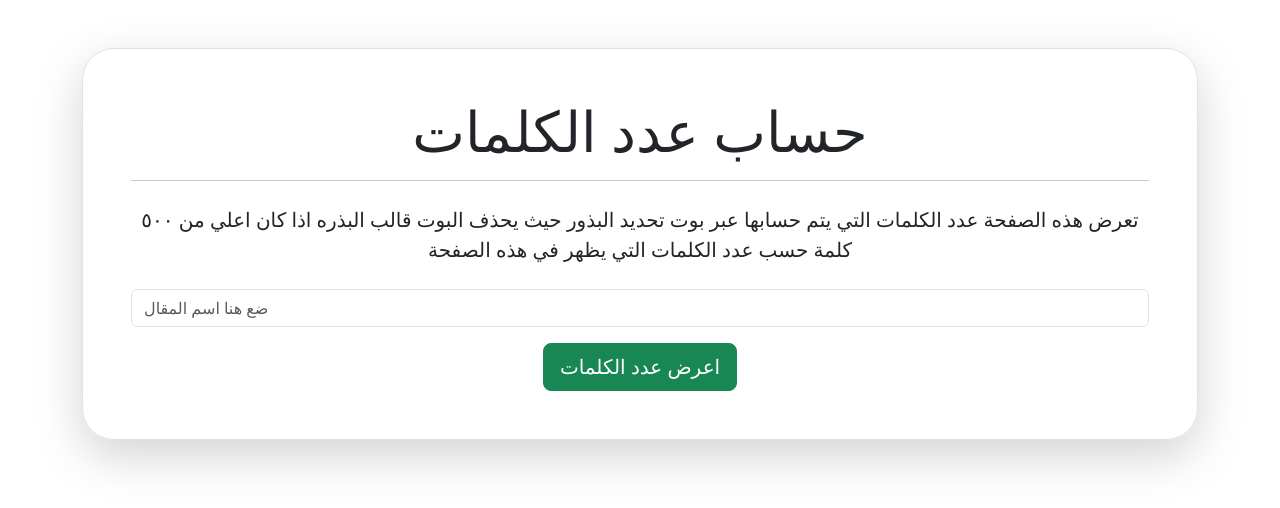
After one commit to LokasWiki/LokasBot-web, a Flask app: page /tools/words_Count in a window 1280 px wide. The commit adds this page. Shown: the top 508 px of the page. Run offline with Flask 2, Linux system fonts and the light colour scheme; some libraries are stand-ins or nearby versions.

Commit message:
init show page

```diff
--- a/app.py
+++ b/app.py
@@ -34,6 +34,12 @@ def to_dict(row):
 @app.route('/')
 def index():
     return render_template("home.html")
+
+
+@app.route("/tools/words_Count")
+def words_count_tool_get():
+    return render_template(f"tools/words_count.html")
+
 
 
 @app.route("/tasks/<name>")
--- a/templates/home.html
+++ b/templates/home.html
@@ -24,7 +24,7 @@
  <h1 class="my-2">قائمة الادوات</h1>
     <ul class="nav flex-column">
         <li class="nav-item">
-            <a  class="nav-link" href="{{ url_for('list_of_tools',name='wikidata_to_wiki') }}">1 ) wikdata item to wikitext table</a>
+            <a  class="nav-link" href="{{ url_for('words_count_tool_get') }}">1 ) حساب عدد الكلمات</a>
         </li>
     </ul>
 </body>
--- /dev/null
+++ b/templates/tools/words_count.html
@@ -0,0 +1,29 @@
+<!doctype html>
+<html lang="en">
+<head>
+    <meta charset="UTF-8">
+    <meta name="viewport"
+          content="width=device-width, user-scalable=no, initial-scale=1.0, maximum-scale=1.0, minimum-scale=1.0">
+    <meta http-equiv="X-UA-Compatible" content="ie=edge">
+    <title>words count tool</title>
+    <link
+      rel="stylesheet"
+      href="https://tools-static.wmflabs.org/cdnjs/ajax/libs/bootstrap/5.2.2/css/bootstrap.min.css"
+    />
+</head>
+<body>
+<form class="container my-5 text-center">
+    <div class="shadow-lg bg-transparent p-5 border rounded-5">
+      <h1 class="display-4">حساب عدد الكلمات</h1>
+        <hr>
+      <p class="lead my-4">تعرض هذه الصفحة عدد الكلمات التي يتم حسابها عبر بوت تحديد البذور حيث يحذف البوت قالب البذره اذا كان اعلي من ٥٠٠ كلمة حسب عدد الكلمات التي يظهر في هذه الصفحة</p>
+      <div class="mb-3">
+        <input type="text" required class="form-control" id="post_name" aria-describedby="emailHelp" placeholder="ضع هنا اسم المقال ">
+      </div>
+      <button type="submit" class="btn btn-success btn-lg">اعرض عدد الكلمات</button>
+
+    </div>
+
+</form>
+</body>
+</html>
```
